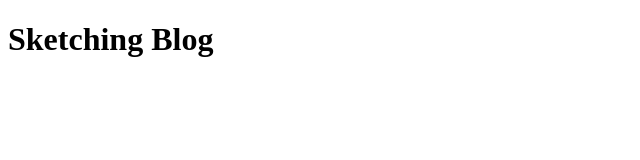
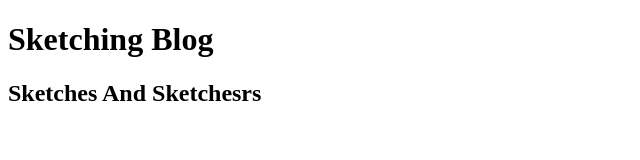
Before and after one commit to Abhay5855/my-new-sketch-blog, a plain HTML site: page index.html in a window 1280 px wide. Shown: the whole page, without its empty margins (0-640 px from the left). Drawn offline with Linux system fonts and the light colour scheme.

Commit message:
add: h2 tag with title as text

```diff
--- a/index.html
+++ b/index.html
@@ -17,7 +17,7 @@
         <div>
             <div>
                 <div>
-
+                    <h2>Sketches And Sketchesrs</h2>
                 </div>
             </div>
         </div>
```
